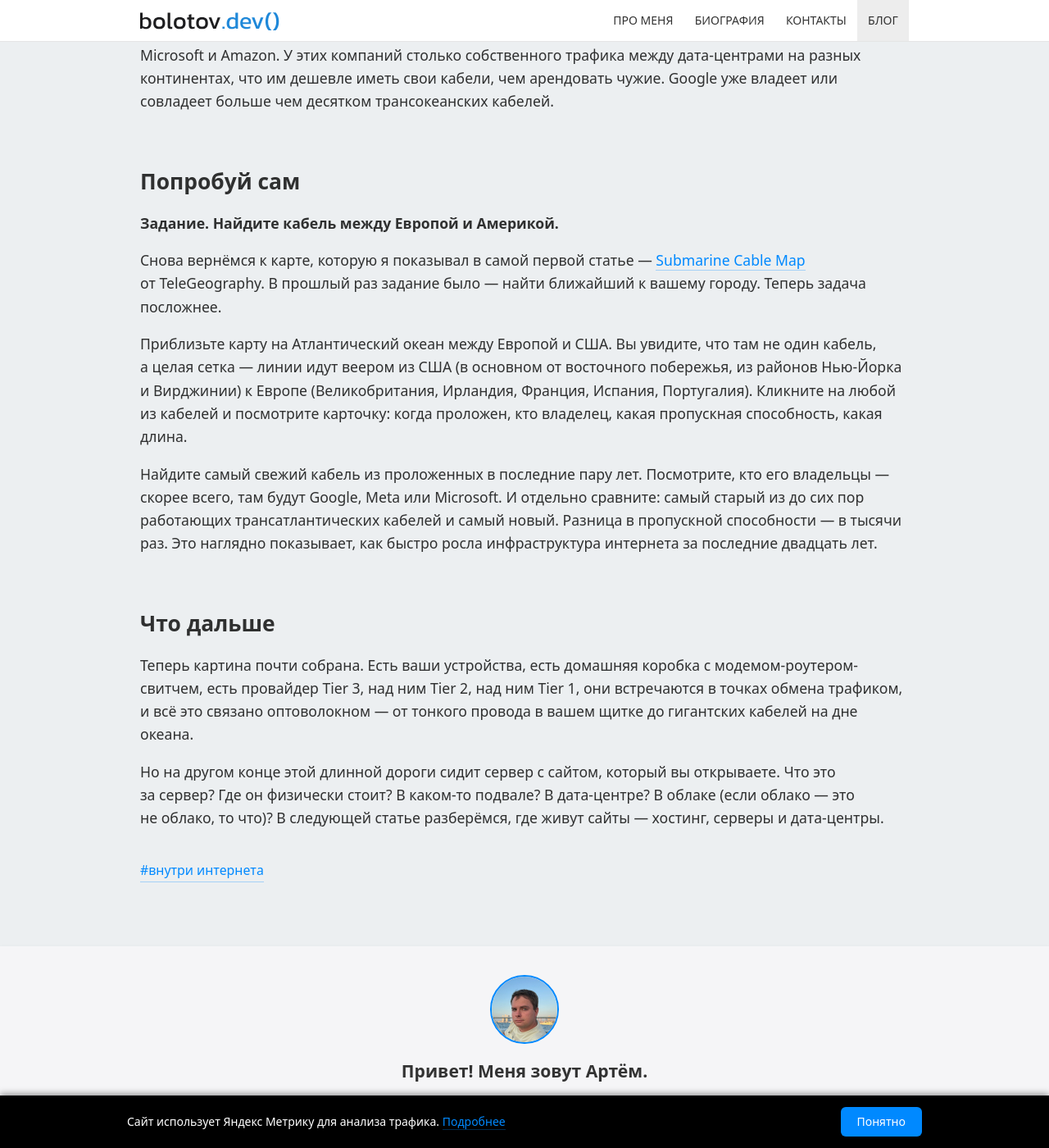
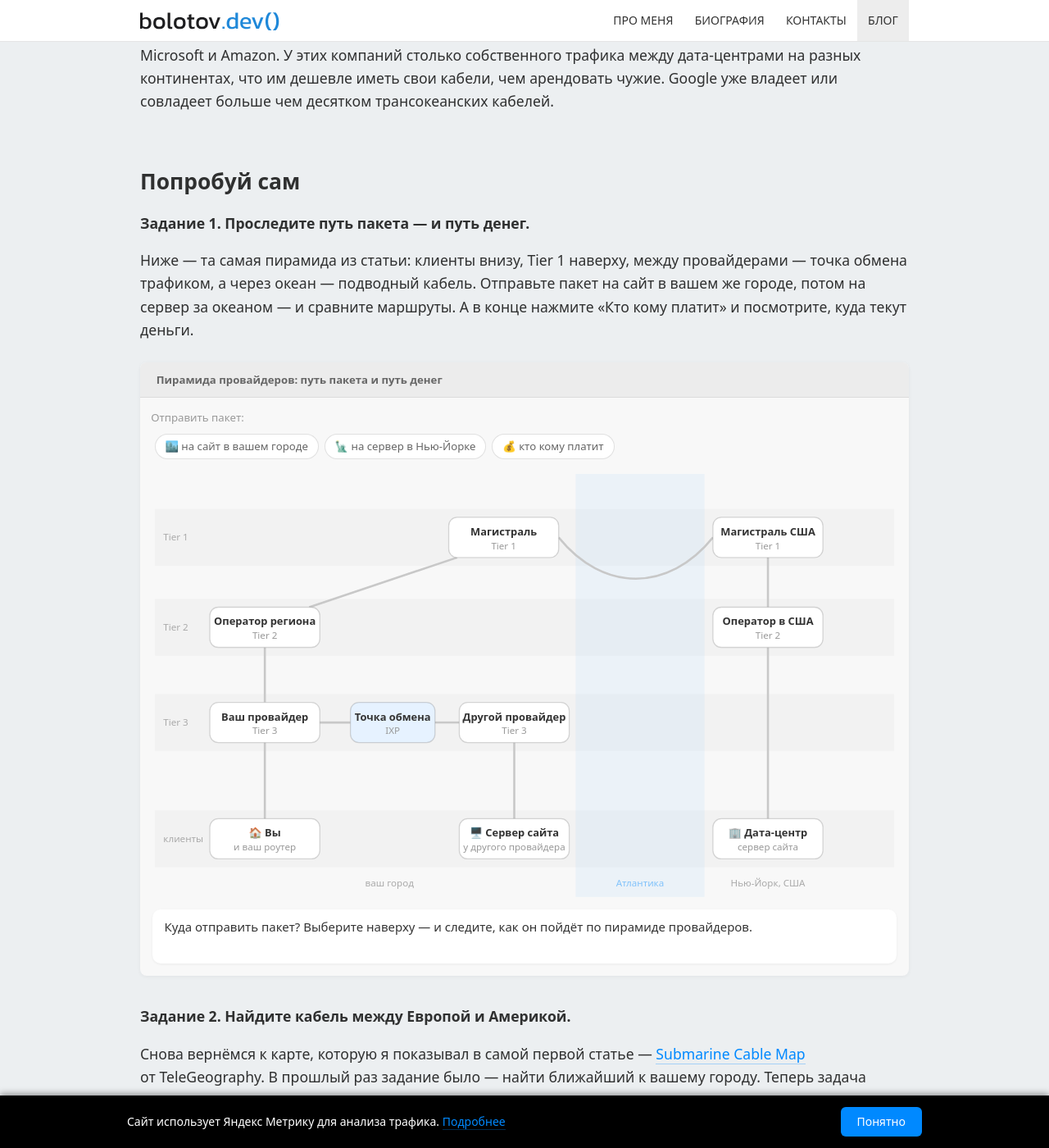
Before and after one commit to artembolotov/artembolotov.github.io, a Jekyll site: the page built from blog/_posts/2026-09-08-isp-routers-and-submarine-cables.md, in a window 1280 px wide and 1400 px high, scrolled down 4764 px. Shown: the whole window at 82% size. Built offline with Jekyll 4.4.1, drawn with Linux system fonts in a browser that asks for light colours; some of the changed text lies outside the part shown.

Commit message:
Added isp-routers-and-submarine-cables интерактивный элемент

```diff
--- /dev/null
+++ b/_includes/internet/tier-map.html
@@ -0,0 +1,253 @@
+<div class="tier-map" id="tier-map">
+  <noscript><p>Для работы симулятора нужен JavaScript — сейчас он выключен в браузере. Ниже видна сама схема, но пакет по ней не побежит.</p></noscript>
+  <div class="tier-map-window">
+    <div class="tier-map-head">
+      <span class="tier-map-title">Пирамида провайдеров: путь пакета и путь денег</span>
+    </div>
+    <div class="tier-map-actions-label">Отправить пакет:</div>
+    <div class="tier-map-actions">
+      <button type="button" class="tier-map-btn" data-tier-action="local">&#127961;&#65039; на сайт в вашем городе</button>
+      <button type="button" class="tier-map-btn" data-tier-action="abroad">&#128509; на сервер в Нью-Йорке</button>
+      <button type="button" class="tier-map-btn" data-tier-action="money">&#128176; кто кому платит</button>
+    </div>
+    <div class="tier-map-scroll">
+      <svg class="tier-map-svg" viewBox="0 0 700 400" role="img" aria-label="Схема: внизу абоненты, над ними провайдеры Tier 3 и точка обмена, выше операторы Tier 2, наверху Tier 1 и подводный кабель через океан к Нью-Йорку">
+        <defs>
+          <marker id="tierMapArrow" viewBox="0 0 8 8" refX="7" refY="4" markerWidth="7" markerHeight="7" orient="auto">
+            <path class="tier-map-arrow-head" d="M0 0 L8 4 L0 8 z"/>
+          </marker>
+        </defs>
+        <rect class="tier-map-band" x="0" y="33" width="700" height="54"/>
+        <rect class="tier-map-band" x="0" y="118" width="700" height="54"/>
+        <rect class="tier-map-band" x="0" y="208" width="700" height="54"/>
+        <rect class="tier-map-band" x="0" y="318" width="700" height="54"/>
+        <text class="tier-map-band-label" x="8" y="63">Tier 1</text>
+        <text class="tier-map-band-label" x="8" y="148">Tier 2</text>
+        <text class="tier-map-band-label" x="8" y="238">Tier 3</text>
+        <text class="tier-map-band-label" x="8" y="348">клиенты</text>
+        <rect class="tier-map-ocean" x="398" y="0" width="122" height="400"/>
+        <text class="tier-map-ocean-label" x="459" y="390" text-anchor="middle">Атлантика</text>
+        <text class="tier-map-city" x="222" y="390" text-anchor="middle">ваш город</text>
+        <text class="tier-map-city" x="580" y="390" text-anchor="middle">Нью-Йорк, США</text>
+        <path class="tier-map-edge" data-tier-edge="e1" d="M104 326 L104 254"/>
+        <path class="tier-map-edge" data-tier-edge="e2" d="M156 235 L185 235"/>
+        <path class="tier-map-edge" data-tier-edge="e3" d="M265 235 L288 235"/>
+        <path class="tier-map-edge" data-tier-edge="e4" d="M340 326 L340 254"/>
+        <path class="tier-map-edge" data-tier-edge="e5" d="M104 216 L104 164"/>
+        <path class="tier-map-edge" data-tier-edge="e6" d="M146 126 L286 79"/>
+        <path class="tier-map-edge" data-tier-edge="e7" d="M382 60 C 424 112, 486 112, 528 60"/>
+        <path class="tier-map-edge" data-tier-edge="e8" d="M580 126 L580 79"/>
+        <path class="tier-map-edge" data-tier-edge="e9" d="M580 326 L580 164"/>
+        <text class="tier-map-tag tier-map-tag--paid" data-tier-tag="e1" x="112" y="294">абонентская плата</text>
+        <text class="tier-map-tag tier-map-tag--paid" data-tier-tag="e4" x="348" y="294">плата за доступ</text>
+        <text class="tier-map-tag tier-map-tag--paid" data-tier-tag="e5" x="112" y="193">транзит &middot; платно</text>
+        <text class="tier-map-tag tier-map-tag--paid" data-tier-tag="e6" x="213" y="95" text-anchor="middle">транзит &middot; платно</text>
+        <text class="tier-map-tag tier-map-tag--free" data-tier-tag="ixp" x="225" y="272" text-anchor="middle">пиринг &middot; бесплатно</text>
+        <text class="tier-map-tag tier-map-tag--free" data-tier-tag="e7" x="455" y="130" text-anchor="middle">пиринг &middot; бесплатно</text>
+        <text class="tier-map-tag tier-map-tag--paid" data-tier-tag="e8" x="590" y="106">транзит &middot; платно</text>
+        <text class="tier-map-tag tier-map-tag--paid" data-tier-tag="e9" x="590" y="248">транзит &middot; платно</text>
+        <g class="tier-map-node" data-tier-node="you">
+          <rect x="52" y="326" width="104" height="38" rx="8"/>
+          <text class="tier-map-node-name" x="104" y="343" text-anchor="middle">&#127968; Вы</text>
+          <text class="tier-map-node-sub" x="104" y="356" text-anchor="middle">и ваш роутер</text>
+        </g>
+        <g class="tier-map-node" data-tier-node="nb">
+          <rect x="288" y="326" width="104" height="38" rx="8"/>
+          <text class="tier-map-node-name" x="340" y="343" text-anchor="middle">&#128421;&#65039; Сервер сайта</text>
+          <text class="tier-map-node-sub" x="340" y="356" text-anchor="middle">у другого провайдера</text>
+        </g>
+        <g class="tier-map-node" data-tier-node="dc">
+          <rect x="528" y="326" width="104" height="38" rx="8"/>
+          <text class="tier-map-node-name" x="580" y="343" text-anchor="middle">&#127970; Дата-центр</text>
+          <text class="tier-map-node-sub" x="580" y="356" text-anchor="middle">сервер сайта</text>
+        </g>
+        <g class="tier-map-node" data-tier-node="t3a">
+          <rect x="52" y="216" width="104" height="38" rx="8"/>
+          <text class="tier-map-node-name" x="104" y="233" text-anchor="middle">Ваш провайдер</text>
+          <text class="tier-map-node-sub" x="104" y="246" text-anchor="middle">Tier 3</text>
+        </g>
+        <g class="tier-map-node tier-map-node--ixp" data-tier-node="ixp">
+          <rect x="185" y="216" width="80" height="38" rx="8"/>
+          <text class="tier-map-node-name" x="225" y="233" text-anchor="middle">Точка обмена</text>
+          <text class="tier-map-node-sub" x="225" y="246" text-anchor="middle">IXP</text>
+        </g>
+        <g class="tier-map-node" data-tier-node="t3b">
+          <rect x="288" y="216" width="104" height="38" rx="8"/>
+          <text class="tier-map-node-name" x="340" y="233" text-anchor="middle">Другой провайдер</text>
+          <text class="tier-map-node-sub" x="340" y="246" text-anchor="middle">Tier 3</text>
+        </g>
+        <g class="tier-map-node" data-tier-node="t2a">
+          <rect x="52" y="126" width="104" height="38" rx="8"/>
+          <text class="tier-map-node-name" x="104" y="143" text-anchor="middle">Оператор региона</text>
+          <text class="tier-map-node-sub" x="104" y="156" text-anchor="middle">Tier 2</text>
+        </g>
+        <g class="tier-map-node" data-tier-node="t2b">
+          <rect x="528" y="126" width="104" height="38" rx="8"/>
+          <text class="tier-map-node-name" x="580" y="143" text-anchor="middle">Оператор в США</text>
+          <text class="tier-map-node-sub" x="580" y="156" text-anchor="middle">Tier 2</text>
+        </g>
+        <g class="tier-map-node" data-tier-node="t1a">
+          <rect x="278" y="41" width="104" height="38" rx="8"/>
+          <text class="tier-map-node-name" x="330" y="58" text-anchor="middle">Магистраль</text>
+          <text class="tier-map-node-sub" x="330" y="71" text-anchor="middle">Tier 1</text>
+        </g>
+        <g class="tier-map-node" data-tier-node="t1b">
+          <rect x="528" y="41" width="104" height="38" rx="8"/>
+          <text class="tier-map-node-name" x="580" y="58" text-anchor="middle">Магистраль США</text>
+          <text class="tier-map-node-sub" x="580" y="71" text-anchor="middle">Tier 1</text>
+        </g>
+        <circle class="tier-map-packet" data-tier-packet r="6" cx="104" cy="326"/>
+      </svg>
+    </div>
+    <div class="tier-map-caption" data-tier-caption aria-live="polite">Куда отправить пакет? Выберите наверху — и следите, как он пойдёт по пирамиде провайдеров.</div>
+  </div>
+  <script>
+  (function () {
+    var root = document.getElementById('tier-map');
+    if (!root) { return; }
+
+    var caption = root.querySelector('[data-tier-caption]');
+    var packet = root.querySelector('[data-tier-packet]');
+    var buttons = root.querySelectorAll('[data-tier-action]');
+
+    var nodes = {}, edges = {}, tags = {};
+    var list = root.querySelectorAll('[data-tier-node]');
+    for (var i = 0; i < list.length; i++) { nodes[list[i].getAttribute('data-tier-node')] = list[i]; }
+    list = root.querySelectorAll('[data-tier-edge]');
+    for (i = 0; i < list.length; i++) { edges[list[i].getAttribute('data-tier-edge')] = list[i]; }
+    list = root.querySelectorAll('[data-tier-tag]');
+    for (i = 0; i < list.length; i++) { tags[list[i].getAttribute('data-tier-tag')] = list[i]; }
+
+    var reduceMotion = window.matchMedia && window.matchMedia('(prefers-reduced-motion: reduce)').matches;
+    var EDGE_MS = reduceMotion ? 0 : 650;
+    var CABLE_MS = reduceMotion ? 0 : 1500;
+    var HOP_MS = 1900;
+
+    var PAID = ['e1', 'e4', 'e5', 'e6', 'e8', 'e9'];
+    var FREE = ['e2', 'e3', 'e7'];
+
+    var SCENARIOS = {
+      local: {
+        nodes: ['you', 't3a', 'ixp', 't3b', 'nb'],
+        edges: [{ id: 'e1' }, { id: 'e2', tag: 'ixp' }, { id: 'e3' }, { id: 'e4', rev: true }],
+        captions: [
+          'Пакет выходит из квартиры. Первый шаг всегда один — к вашему провайдеру.',
+          'Провайдер смотрит на адрес: это клиент другого провайдера в этом же городе. С ним есть пиринг на точке обмена.',
+          'Точка обмена — общий коммутатор в нейтральном дата-центре. Заехали, передали соседу напрямую, бесплатно.',
+          'Другой провайдер получил пакет и везёт его по своей сети до своего клиента.',
+          'Готово! Пакет так и не поднялся выше Tier 3: локальный трафик срезает путь через точку обмена.'
+        ]
+      },
+      abroad: {
+        nodes: ['you', 't3a', 't2a', 't1a', 't1b', 't2b', 'dc'],
+        edges: [{ id: 'e1' }, { id: 'e5', tag: 'e5' }, { id: 'e6', tag: 'e6' }, { id: 'e7', tag: 'e7', slow: true }, { id: 'e8', rev: true, tag: 'e8' }, { id: 'e9', rev: true, tag: 'e9' }],
+        captions: [
+          'Пакет выходит из квартиры — как всегда, сначала к вашему провайдеру.',
+          'Адрес — за океаном. Своих кабелей туда у провайдера нет: он отдаёт пакет наверх, оператору региона. За этот транзит он платит.',
+          'У оператора региона сеть на всю страну — но не через океан. Дальше наверх, магистральному Tier 1. Тоже за деньги.',
+          'Tier 1. Выше некуда — зато у него есть собственный кабель по дну Атлантики. Ныряем.',
+          '6500 км по дну океана — и пакет у американского Tier 1. Друг другу они не платят: между Tier 1 только пиринг.',
+          'Теперь вниз по той же пирамиде: Tier 1 передаёт пакет оператору, у которого обслуживается дата-центр.',
+          'Пакет прошёл пирамиду насквозь: вверх, через океан и вниз. А деньги за этот путь текли только снизу вверх — нажмите „Кто кому платит“.'
+        ]
+      }
+    };
+
+    var running = false;
+    var ran = { local: false, abroad: false };
+
+    function setCaption(html, isResult) {
+      caption.innerHTML = html;
+      caption.classList.toggle('tier-map-caption--result', !!isResult);
+    }
+
+    function clearState() {
+      var key;
+      for (key in nodes) { nodes[key].classList.remove('is-active', 'is-done'); }
+      for (key in edges) { edges[key].classList.remove('is-done', 'is-paid', 'is-free'); }
+      for (key in tags) { tags[key].classList.remove('is-shown'); }
+      packet.classList.remove('is-shown');
+    }
+
+    function setBusy(busy) {
+      running = busy;
+      for (var b = 0; b < buttons.length; b++) { buttons[b].disabled = busy; }
+    }
+
+    function movePacket(pathEl, rev, dur, done) {
+      var len = pathEl.getTotalLength();
+      var start = null;
+      function place(dist) {
+        var p = pathEl.getPointAtLength(dist);
+        packet.setAttribute('cx', p.x);
+        packet.setAttribute('cy', p.y);
+      }
+      if (!dur) { place(rev ? 0 : len); done(); return; }
+      place(rev ? len : 0);
+      packet.classList.add('is-shown');
+      function frame(ts) {
+        if (start === null) { start = ts; }
+        var t = Math.min((ts - start) / dur, 1);
+        place(len * (rev ? 1 - t : t));
+        if (t < 1) { requestAnimationFrame(frame); } else { done(); }
+      }
+      requestAnimationFrame(frame);
+    }
+
+    function run(key) {
+      var sc = SCENARIOS[key];
+      clearState();
+      setBusy(true);
+      function arrive(idx) {
+        var name = sc.nodes[idx];
+        if (idx > 0) {
+          var prev = nodes[sc.nodes[idx - 1]];
+          prev.classList.remove('is-active');
+          prev.classList.add('is-done');
+        }
+        nodes[name].classList.add('is-active');
+        var last = idx === sc.nodes.length - 1;
+        var text = sc.captions[idx];
+        if (last) {
+          ran[key] = true;
+          if (key === 'local' && !ran.abroad) { text += ' Теперь отправьте пакет за океан — маршрут будет совсем другой.'; }
+          packet.classList.remove('is-shown');
+          setCaption(text, true);
+          setBusy(false);
+          return;
+        }
+        setCaption(text, false);
+        setTimeout(function () {
+          var step = sc.edges[idx];
+          movePacket(edges[step.id], step.rev, step.slow ? CABLE_MS : EDGE_MS, function () {
+            edges[step.id].classList.add('is-done');
+            if (step.tag) { tags[step.tag].classList.add('is-shown'); }
+            arrive(idx + 1);
+          });
+        }, HOP_MS);
+      }
+      arrive(0);
+    }
+
+    function money() {
+      clearState();
+      var i;
+      for (i = 0; i < PAID.length; i++) { edges[PAID[i]].classList.add('is-paid'); }
+      for (i = 0; i < FREE.length; i++) { edges[FREE[i]].classList.add('is-free'); }
+      for (var key in tags) { tags[key].classList.add('is-shown'); }
+      setCaption('Деньги текут снизу вверх: вы платите своему провайдеру, он — оператору региона, тот — магистрали. Дата-центр на той стороне платит так же. Оранжевые стрелки — платный транзит, зелёное — пиринг, бесплатный обмен между равными.', false);
+    }
+
+    for (var b = 0; b < buttons.length; b++) {
+      buttons[b].addEventListener('click', function () {
+        if (running) { return; }
+        for (var j = 0; j < buttons.length; j++) {
+          buttons[j].classList.toggle('is-active', buttons[j] === this);
+        }
+        var action = this.getAttribute('data-tier-action');
+        if (action === 'money') { money(); } else { run(action); }
+      });
+    }
+  })();
+  </script>
+</div>
--- a/blog/_posts/2026-09-08-isp-routers-and-submarine-cables.md
+++ b/blog/_posts/2026-09-08-isp-routers-and-submarine-cables.md
@@ -79,7 +80,13 @@
 
 ## Попробуй сам
 
-**Задание. Найдите кабель между Европой и Америкой.**
+**Задание 1. Проследите путь пакета — и путь денег.**
+
+Ниже — та самая пирамида из статьи: клиенты внизу, Tier 1 наверху, между провайдерами — точка обмена трафиком, а через океан — подводный кабель. Отправьте пакет на сайт в вашем же городе, потом на сервер за океаном — и сравните маршруты. А в конце нажмите «Кто кому платит» и посмотрите, куда текут деньги.
+
+{% include internet/tier-map.html %}
+
+**Задание 2. Найдите кабель между Европой и Америкой.**
 
 Снова вернёмся к карте, которую я показывал в самой первой статье — [Submarine Cable Map](https://www.submarinecablemap.com/){:target="_blank" rel="noopener"} от TeleGeography. В прошлый раз задание было — найти ближайший к вашему городу. Теперь задача посложнее.
 
@@ -87,8 +94,6 @@
 
 Найдите самый свежий кабель из проложенных в последние пару лет. Посмотрите, кто его владельцы — скорее всего, там будут Google, Meta или Microsoft. И отдельно сравните: самый старый из до сих пор работающих трансатлантических кабелей и самый новый. Разница в пропускной способности — в тысячи раз. Это наглядно показывает, как быстро росла инфраструктура интернета за последние двадцать лет.
 
-<!-- TODO: интерактивная визуализация иерархии Tier 1 / Tier 2 / Tier 3 и IXP (делаем в отдельном чате) -->
-
 ## Что дальше
 
 Теперь картина почти собрана. Есть ваши устройства, есть домашняя коробка с модемом-роутером-свитчем, есть провайдер Tier 3, над ним Tier 2, над ним Tier 1, они встречаются в точках обмена трафиком, и всё это связано оптоволокном — от тонкого провода в вашем щитке до гигантских кабелей на дне океана.
--- a/styles/internet.css
+++ b/styles/internet.css
@@ -1911,3 +1911,359 @@
     color: #777;
   }
 }
+
+/* Provider tier map */
+.tier-map {
+  margin-top: 1.5em;
+  margin-bottom: 2em;
+}
+
+.tier-map-window {
+  border-radius: 8px;
+  overflow: hidden;
+  background: #f8f8f8;
+  box-shadow: 0 1px 5px rgba(0,0,0,0.05);
+}
+
+.tier-map-head {
+  background: #ececec;
+  border-bottom: 1px solid rgba(0,0,0,0.07);
+}
+
+.tier-map-title {
+  display: block;
+  font-size: 0.75em;
+  font-weight: 600;
+  padding: 0.8em 1.5em;
+  color: #666;
+}
+
+.tier-map-actions-label {
+  padding: 1em 1em 0;
+  font-size: 0.75em;
+  color: #999;
+}
+
+.tier-map-actions {
+  display: flex;
+  flex-wrap: wrap;
+  gap: 0.4em;
+  padding: 0.5em 1em 0;
+}
+
+.tier-map-btn {
+  font-family: inherit;
+  font-size: 0.75em;
+  padding: 0.45em 0.9em;
+  border-radius: 100px;
+  border: 1px solid rgba(0,0,0,0.12);
+  background: #fff;
+  color: #666;
+  cursor: pointer;
+  transition: color 0.2s, border-color 0.2s, background 0.2s, opacity 0.2s;
+}
+
+.tier-map-btn:hover {
+  border-color: #0089ff;
+  color: #0089ff;
+}
+
+.tier-map-btn.is-active {
+  background: #0089ff;
+  border-color: #0089ff;
+  color: #fff;
+}
+
+.tier-map-btn:disabled {
+  opacity: 0.55;
+  cursor: default;
+}
+
+.tier-map-scroll {
+  overflow-x: auto;
+  padding: 1em 1em 0;
+}
+
+.tier-map-svg {
+  display: block;
+  width: 100%;
+  min-width: 620px;
+  height: auto;
+}
+
+.tier-map-band {
+  fill: rgba(0,0,0,0.025);
+}
+
+.tier-map-band-label,
+.tier-map-city {
+  fill: #aaa;
+  font-size: 9px;
+}
+
+.tier-map-ocean {
+  fill: rgba(0,137,255,0.05);
+}
+
+.tier-map-ocean-label {
+  fill: rgba(0,137,255,0.45);
+  font-size: 9px;
+}
+
+.tier-map-edge {
+  fill: none;
+  stroke: #c8c8c8;
+  stroke-width: 2;
+  transition: stroke 0.3s;
+}
+
+.tier-map-edge.is-done {
+  stroke: #0089ff;
+}
+
+.tier-map-edge.is-paid {
+  stroke: #e08a00;
+  marker-end: url(#tierMapArrow);
+}
+
+.tier-map-edge.is-free {
+  stroke: #2da44e;
+}
+
+.tier-map-arrow-head {
+  fill: #e08a00;
+}
+
+.tier-map-node rect {
+  fill: #fff;
+  stroke: rgba(0,0,0,0.15);
+  transition: fill 0.3s, stroke 0.3s;
+}
+
+.tier-map-node--ixp rect {
+  fill: #e6f2ff;
+}
+
+.tier-map-node-name {
+  fill: #333;
+  font-size: 10px;
+  font-weight: 600;
+}
+
+.tier-map-node-sub {
+  fill: #999;
+  font-size: 9px;
+}
+
+.tier-map-node.is-done rect {
+  stroke: #0089ff;
+}
+
+.tier-map-node.is-active rect {
+  fill: #0089ff;
+  stroke: #0089ff;
+}
+
+.tier-map-node.is-active .tier-map-node-name {
+  fill: #fff;
+}
+
+.tier-map-node.is-active .tier-map-node-sub {
+  fill: rgba(255,255,255,0.8);
+}
+
+.tier-map-tag {
+  font-size: 9px;
+  font-weight: 600;
+  paint-order: stroke;
+  stroke: #f8f8f8;
+  stroke-width: 3px;
+  stroke-linejoin: round;
+  opacity: 0;
+  transition: opacity 0.3s;
+}
+
+.tier-map-tag.is-shown {
+  opacity: 1;
+}
+
+.tier-map-tag--paid {
+  fill: #e08a00;
+}
+
+.tier-map-tag--free {
+  fill: #2da44e;
+}
+
+.tier-map-packet {
+  fill: #0089ff;
+  stroke: #f8f8f8;
+  stroke-width: 2;
+  opacity: 0;
+  transition: opacity 0.2s;
+}
+
+.tier-map-packet.is-shown {
+  opacity: 1;
+}
+
+.tier-map-caption {
+  box-sizing: border-box;
+  margin: 1em;
+  padding: 0.7em 0.9em;
+  min-height: 4.4em;
+  border-radius: 10px;
+  border: 1px solid transparent;
+  background: #fff;
+  box-shadow: 0 1px 3px rgba(0,0,0,0.06);
+  font-size: 0.85em;
+  line-height: 1.45;
+  transition: border-color 0.3s;
+}
+
+.tier-map-caption--result {
+  border-color: rgba(0,137,255,0.4);
+}
+
+@media (prefers-reduced-motion: reduce) {
+  .tier-map-edge,
+  .tier-map-node rect,
+  .tier-map-tag,
+  .tier-map-packet {
+    transition: none;
+  }
+}
+
+@media (prefers-color-scheme: dark) {
+  .tier-map-window {
+    background: #1a1a1a;
+    box-shadow: 0 1px 5px rgba(0,0,0,0.2);
+  }
+
+  .tier-map-head {
+    background: #111;
+    border-bottom-color: rgba(255,255,255,0.07);
+  }
+
+  .tier-map-title {
+    color: #999;
+  }
+
+  .tier-map-actions-label {
+    color: #777;
+  }
+
+  .tier-map-btn {
+    background: #242424;
+    border-color: rgba(255,255,255,0.15);
+    color: #999;
+  }
+
+  .tier-map-btn:hover {
+    border-color: #64b2ff;
+    color: #64b2ff;
+  }
+
+  .tier-map-btn.is-active {
+    background: #64b2ff;
+    border-color: #64b2ff;
+    color: #111;
+  }
+
+  .tier-map-band {
+    fill: rgba(255,255,255,0.03);
+  }
+
+  .tier-map-band-label,
+  .tier-map-city {
+    fill: #777;
+  }
+
+  .tier-map-ocean {
+    fill: rgba(100,178,255,0.07);
+  }
+
+  .tier-map-ocean-label {
+    fill: rgba(100,178,255,0.5);
+  }
+
+  .tier-map-edge {
+    stroke: #4a4a4a;
+  }
+
+  .tier-map-edge.is-done {
+    stroke: #64b2ff;
+  }
+
+  .tier-map-edge.is-paid {
+    stroke: #e8a33d;
+  }
+
+  .tier-map-edge.is-free {
+    stroke: #4cc38a;
+  }
+
+  .tier-map-arrow-head {
+    fill: #e8a33d;
+  }
+
+  .tier-map-node rect {
+    fill: #242424;
+    stroke: rgba(255,255,255,0.18);
+  }
+
+  .tier-map-node--ixp rect {
+    fill: #17293d;
+  }
+
+  .tier-map-node-name {
+    fill: #e0e0e0;
+  }
+
+  .tier-map-node-sub {
+    fill: #777;
+  }
+
+  .tier-map-node.is-done rect {
+    stroke: #64b2ff;
+  }
+
+  .tier-map-node.is-active rect {
+    fill: #64b2ff;
+    stroke: #64b2ff;
+  }
+
+  .tier-map-node.is-active .tier-map-node-name {
+    fill: #111;
+  }
+
+  .tier-map-node.is-active .tier-map-node-sub {
+    fill: rgba(17,17,17,0.7);
+  }
+
+  .tier-map-tag {
+    stroke: #1a1a1a;
+  }
+
+  .tier-map-tag--paid {
+    fill: #e8a33d;
+  }
+
+  .tier-map-tag--free {
+    fill: #4cc38a;
+  }
+
+  .tier-map-packet {
+    fill: #64b2ff;
+    stroke: #1a1a1a;
+  }
+
+  .tier-map-caption {
+    background: #242424;
+    box-shadow: 0 1px 3px rgba(0,0,0,0.25);
+  }
+
+  .tier-map-caption--result {
+    border-color: rgba(100,178,255,0.45);
+  }
+}
```
Also changed, not shown: other parts of blog/_posts/2026-09-08-isp-routers-and-submarine-cables.md (+1 -0 lines).
